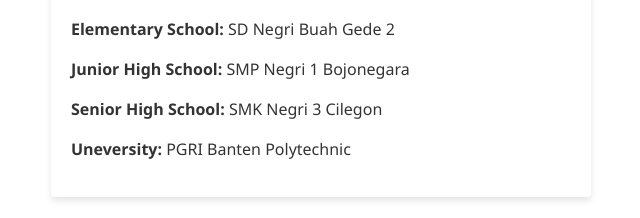
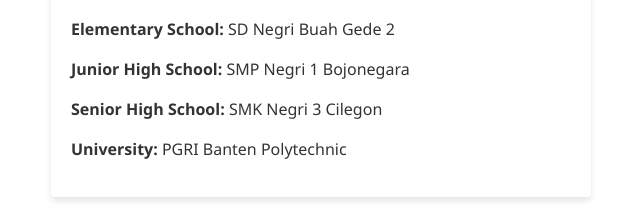
Before and after one commit to afinirosa/afinirosa.github.io, a plain HTML site: page index.html in a window 1280 px wide. Shown: the part 860-1078 px from the top of the page, 34-674 px from the left. Drawn offline with nearby package versions, Linux system fonts and the light colour scheme.

Commit message:
Update index.html

```diff
--- a/index.html
+++ b/index.html
@@ -85,7 +85,7 @@
               <p><strong>Elementary School:</strong> SD Negri Buah Gede 2 </p>
               <p><strong>Junior High School:</strong> SMP Negri 1 Bojonegara </p>
               <p><strong>Senior High School:</strong> SMK Negri 3 Cilegon </p>
-              <p><strong>Uneversity:</strong> PGRI Banten Polytechnic </p>
+              <p><strong>University:</strong> PGRI Banten Polytechnic </p>
             </div>
           </div>
           <div class="card mb-4">
```
